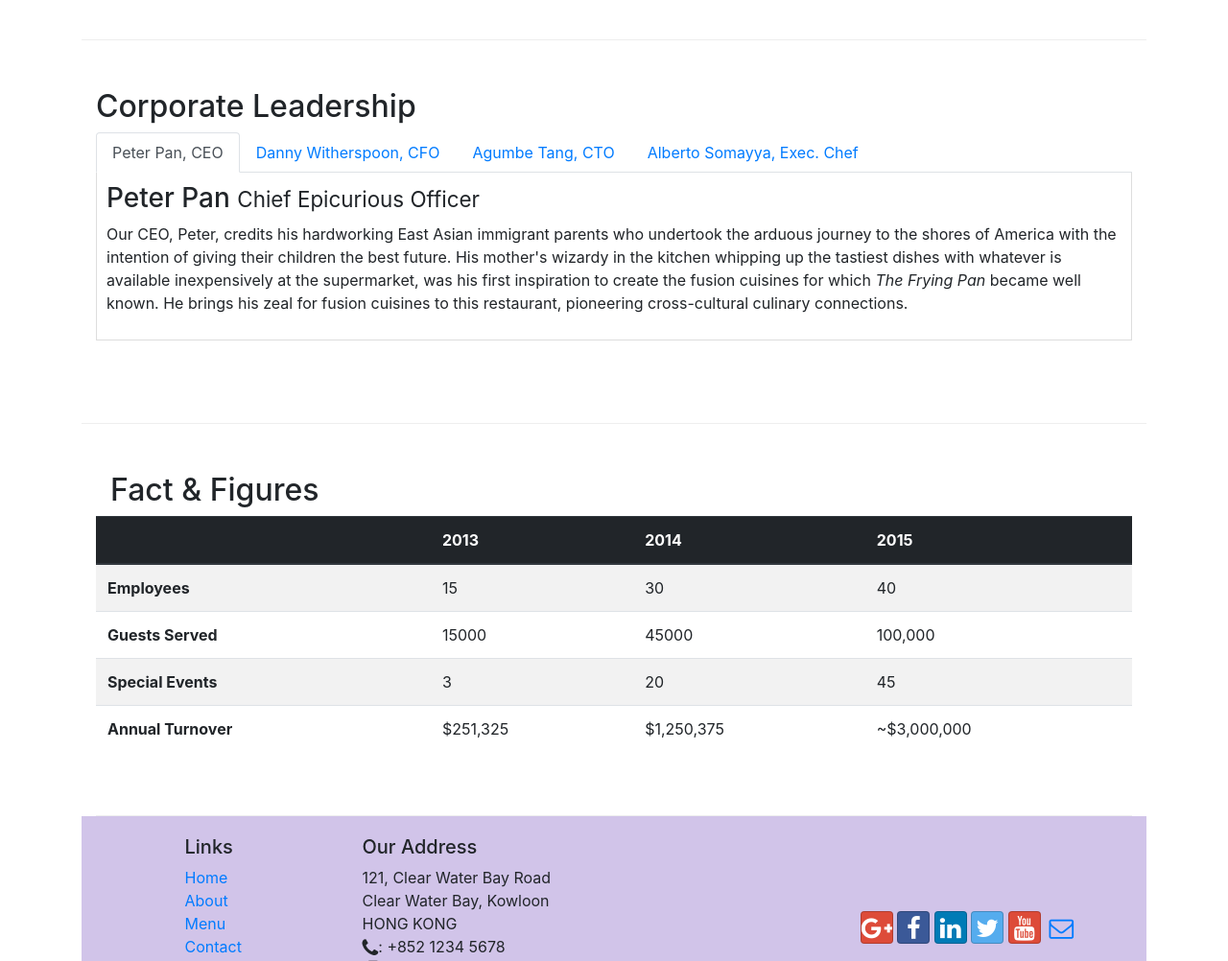
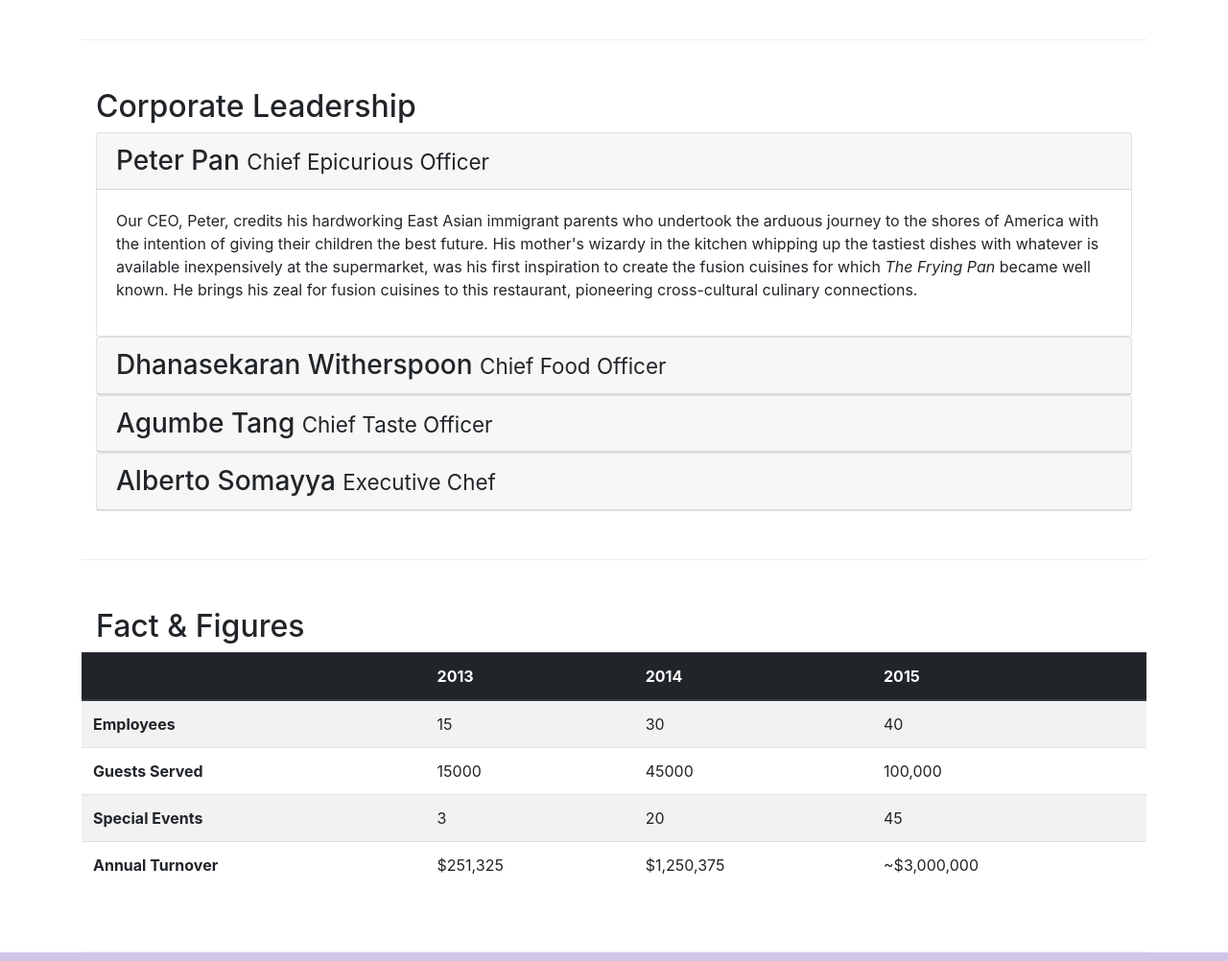
Before and after one commit to Nuttachai-K/Restaurant_Webpage_Bootstrap, a website: page aboutus.html in a window 1280 px wide. Shown: the part 880-1882 px from the top of the page at 96% size. Drawn offline with nearby package versions, Linux system fonts and the light colour scheme.

Commit message:
Accordion

```diff
--- a/aboutus.html
+++ b/aboutus.html
@@ -103,41 +103,52 @@
             <div class="col-12 col-sm-12 d">
                 <h2>Corporate Leadership</h2>
 
-                <ul class="nav nav-tabs">
-                    <li class="nav-item">
-                        <a class="nav-link active" href="#peter"
-                            role="tab" data-toggle="tab">Peter Pan, CEO</a>
-                    </li>
-                    <li class="nav-item">
-                        <a class="nav-link" href="#danny"
-                            role="tab" data-toggle="tab">Danny Witherspoon, CFO</a>
-                    </li>
-                    <li class="nav-item">
-                        <a class="nav-link" href="#agumbe"
-                            role="tab" data-toggle="tab">Agumbe Tang, CTO</a>
-                    </li>
-                    <li class="nav-item">
-                        <a class="nav-link" href="#alberto"
-                            role="tab" data-toggle="tab">Alberto Somayya, Exec. Chef</a>
-                    </li>
-                </ul>
-                <div class="tab-content">
-                    <div role="tabpanel" class="tab-pane fade show active" id="peter">
-                        <h3>Peter Pan <small>Chief Epicurious Officer</small></h3>
-                        <p class="d-none d-sm-block">Our CEO, Peter, credits his hardworking East Asian immigrant parents who undertook the arduous journey to the shores of America with the intention of giving their children the best future. His mother's wizardy in the kitchen whipping up the tastiest dishes with whatever is available inexpensively at the supermarket, was his first inspiration to create the fusion cuisines for which <em>The Frying Pan</em> became well known. He brings his zeal for fusion cuisines to this restaurant, pioneering cross-cultural culinary connections.</p>
+                <div id="accordion">
+                    <div class="card">
+                        <div class="card-header" role="tab" id="peterhead">
+                            <h3 class="mb-0">
+                                <a data-toggle="collapse" data-target="#peter">Peter Pan <small>Chief Epicurious Officer</small></a></h3>
+                        </div>
+                            <div role="tabpanel" class="collapse show" id="peter" data-parent="#accordion">
+                                <div class="card-body">
+                                    <p class="d-none d-sm-block">Our CEO, Peter, credits his hardworking East Asian immigrant parents who undertook the arduous journey to the shores of America with the intention of giving their children the best future. His mother's wizardy in the kitchen whipping up the tastiest dishes with whatever is available inexpensively at the supermarket, was his first inspiration to create the fusion cuisines for which <em>The Frying Pan</em> became well known. He brings his zeal for fusion cuisines to this restaurant, pioneering cross-cultural culinary connections.</p>
+                                </div>
+                            </div>
                     </div>
-                    <div role="tabpanel" class="tab-pane fade" id="danny">
-                        <h3>Dhanasekaran Witherspoon <small>Chief Food Officer</small></h3>
-                        <p class="d-none d-sm-block">Our CFO, Danny, as he is affectionately referred to by his colleagues, comes from a long established family tradition in farming and produce. His experiences growing up on a farm in the Australian outback gave him great appreciation for varieties of food sources. As he puts it in his own words, <em>Everything that runs, wins, and everything that stays, pays!</em></p>
+                    <div class="card">
+                        <div class="card-header" role="tab" id="dannyhead">
+                            <h3 class="mb-0">
+                                <a data-toggle="collapse" data-target="#danny">Dhanasekaran Witherspoon <small>Chief Food Officer</small></a></h3>
+                        </div>
+                            <div role="tabpanel" class="collapse" id="danny" data-parent="#accordion">
+                                <div class="card-body">
+                                    <p class="d-none d-sm-block">Our CFO, Danny, as he is affectionately referred to by his colleagues, comes from a long established family tradition in farming and produce. His experiences growing up on a farm in the Australian outback gave him great appreciation for varieties of food sources. As he puts it in his own words, <em>Everything that runs, wins, and everything that stays, pays!</em></p>
+                                </div>
+                            </div>
                     </div>
-                    <div role="tabpanel" class="tab-pane fade" id="agumbe">
-                        <h3>Agumbe Tang <small>Chief Taste Officer</small></h3>
-                        <p class="d-none d-sm-block">Blessed with the most discerning gustatory sense, Agumbe, our CTO, personally ensures that every dish that we serve meets his exacting tastes. Our chefs dread the tongue lashing that ensues if their dish does not meet his exacting standards. He lives by his motto, <em>You click only if you survive my lick.</em></p>
+                    <div class="card">
+                        <div class="card-header" role="tab" id="agumbehead">
+                            <h3 class="mb-0">
+                                <a data-toggle="collapse" data-target="#agumbe">Agumbe Tang <small>Chief Taste Officer</small></a></h3>
+                        </div>
+                            <div role="tabpanel" class="collapse" id="agumbe" data-parent="#accordion">
+                                <div class="card-body">
+                                    <p class="d-none d-sm-block">Blessed with the most discerning gustatory sense, Agumbe, our CTO, personally ensures that every dish that we serve meets his exacting tastes. Our chefs dread the tongue lashing that ensues if their dish does not meet his exacting standards. He lives by his motto, <em>You click only if you survive my lick.</em></p>
+                                </div>
+                            </div>
                     </div>
-                    <div role="tabpanel" class="tab-pane fade" id="alberto">
-                        <h3>Alberto Somayya <small>Executive Chef</small></h3>
-                        <p class="d-none d-sm-block">Award winning three-star Michelin chef with wide International experience having worked closely with whos-who in the culinary world, he specializes in creating mouthwatering Indo-Italian fusion experiences. He says, <em>Put together the cuisines from the two craziest cultures, and you get a winning hit! Amma Mia!</em></p>
+                    <div class="card">
+                        <div class="card-header" role="tab" id="albertohead">
+                            <h3 class="mb-0">
+                                <a data-toggle="collapse" data-target="#alberto">Alberto Somayya <small>Executive Chef</small></a></h3>
+                        </div>
+                            <div role="tabpanel" class="collapse" id="alberto" data-parent="#accordion">
+                                <div class="card-body">
+                                    <p class="d-none d-sm-block">Award winning three-star Michelin chef with wide International experience having worked closely with whos-who in the culinary world, he specializes in creating mouthwatering Indo-Italian fusion experiences. He says, <em>Put together the cuisines from the two craziest cultures, and you get a winning hit! Amma Mia!</em></p>
+                                </div>
+                            </div>
                     </div>
+                </div>
             </div>
         </div>
     </div>
```
